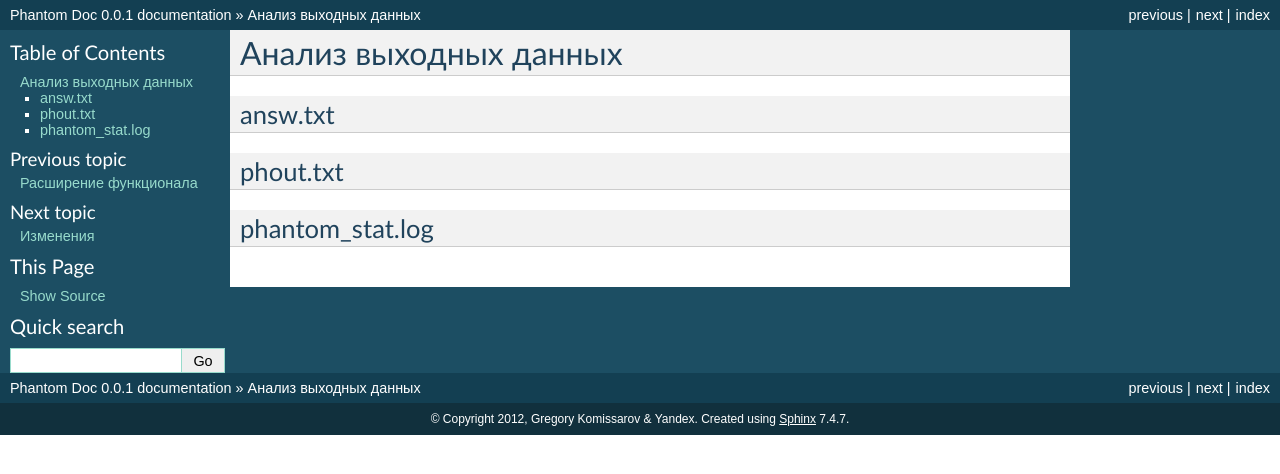
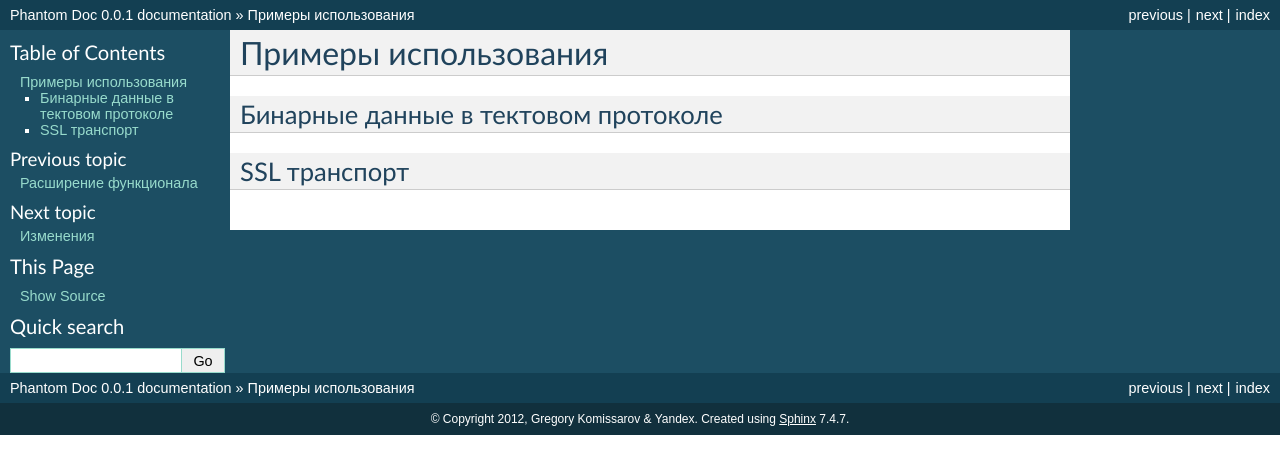
Before and after one commit to greggyNapalm/phantom_doc, a Sphinx documentation site: the page built from docs/examples.rst, in a window 1280 px wide. Shown: the top 474 px of the page. Built offline with Sphinx 7.4.7, drawn with Linux system fonts in a browser that asks for light colours.

Commit message:
examples page restore

```diff
--- a/docs/examples.rst
+++ b/docs/examples.rst
@@ -1,12 +1,9 @@
-======================
-Анализ выходных данных
-======================
+=====================
+Примеры использования
+=====================
 
-answ.txt
-========
+Бинарные данные в тектовом протоколе
+====================================
 
-phout.txt
-=========
-
-phantom_stat.log
-================
+SSL транспорт
+=============
```
